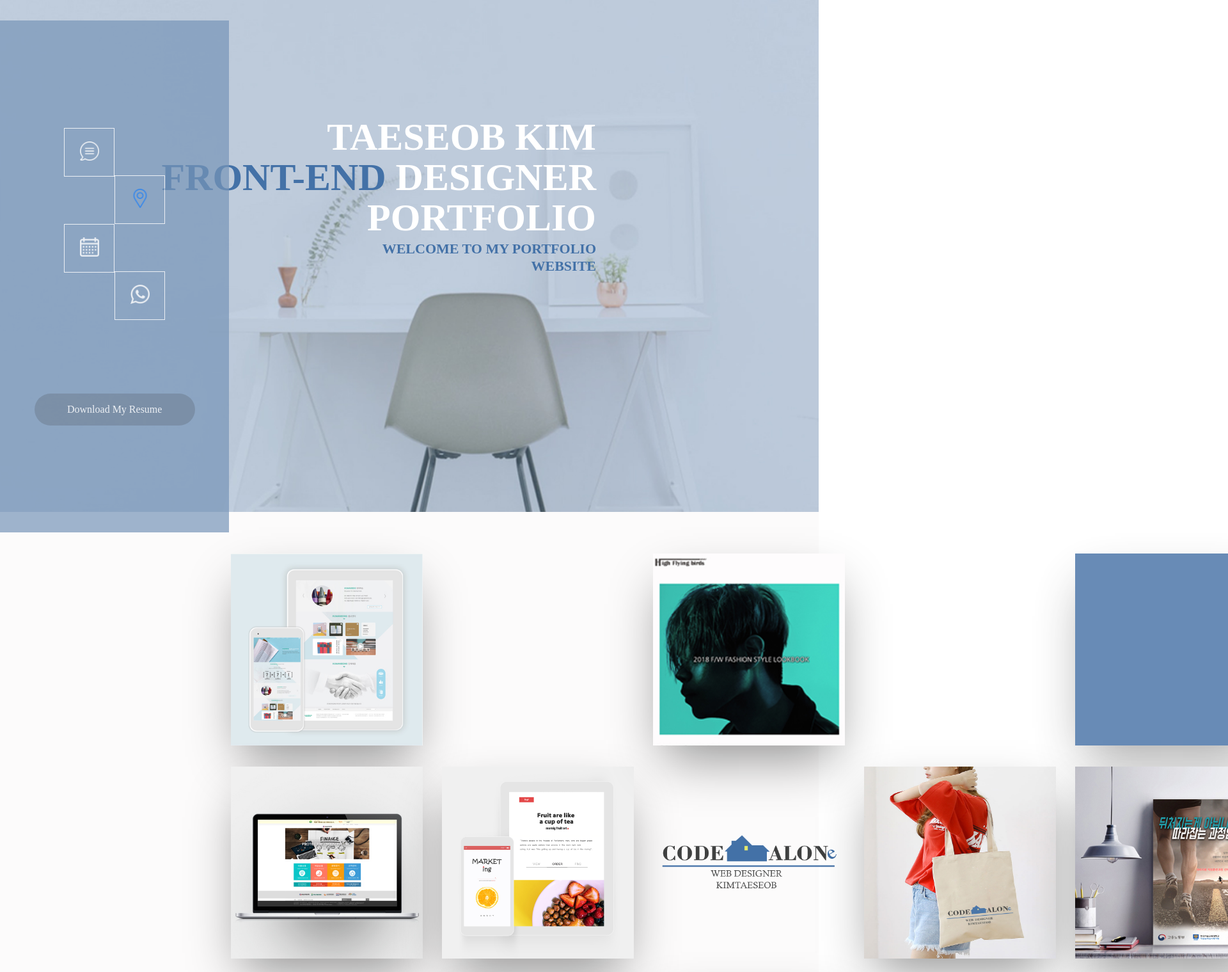
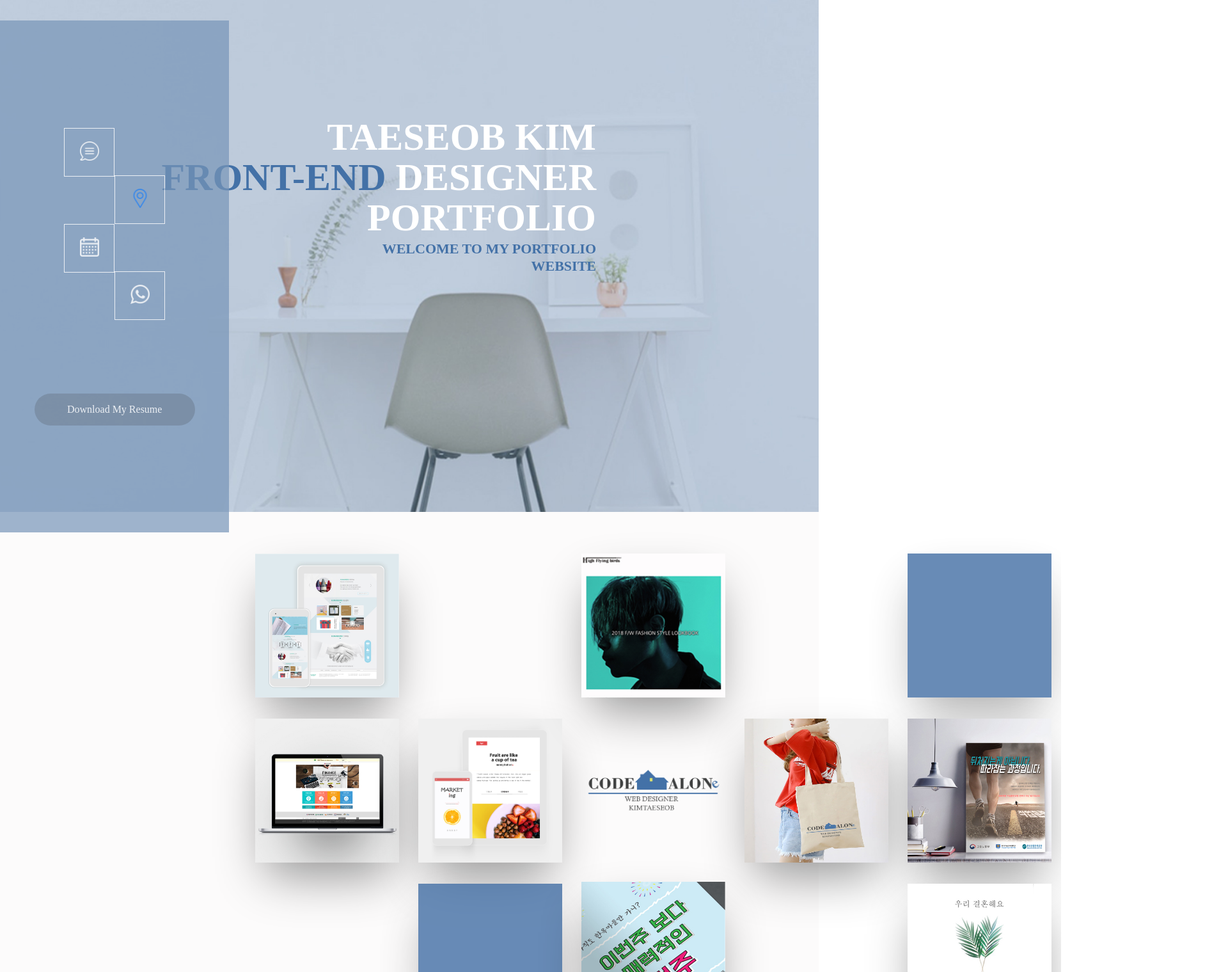
Before and after one commit to Taetiseob/Taetiseob.github.io, a plain HTML site: page index.html in a window 1280 px wide. Shown: the top 1519 px of the page at 64% size, 1920 px wide, since content can reach past the window. Drawn offline with Linux system fonts and the light colour scheme.

Commit message:
Portfolio size Change

```diff
--- a/css/Portfolio.css
+++ b/css/Portfolio.css
@@ -7,7 +7,7 @@ body
     #Port_Wrap
     {
     margin:50px 0 0 auto;
-    width:73%;
+    width:70%;
     display:flex;
     flex-flow:row nowrap;
     align-items:space-around;
@@ -19,8 +19,8 @@ body
     list-style: none;
 }
 .tile_athor{
-    width:300px;
-    height:300px;
+    width:225px;
+    height:225px;
     margin:15px;
     background-color:#436fa5;
     opacity:0.8;
@@ -32,8 +32,8 @@ body
     box-shadow: 0px 35px 77px -17px rgba(0,0,0,0.44);
     overflow:hidden;
 }.tile_none{
-    width:300px;
-    height:300px;
+    width:225px;
+    height:225px;
     margin:15px;
     background:none;
     display:inline-block;
@@ -52,8 +52,8 @@ body
     flex-flow: column nowrap;
     justify-content: center;
     align-items:center;
-    width:300px;
-    height:300px;
+    width:225px;
+    height:225px;
     margin:15px;
     text-align: center;
     position:relative;
@@ -63,8 +63,8 @@ body
 }
     .tile
     {
-    width:300px;
-    height:300px;
+    width:225px;
+    height:225px;
     margin:15px;
     background-color:#284567;
     display:inline-block;
@@ -111,9 +111,10 @@ body
     }
     .tile p
     {
+        font-size:0.8rem;
     font-weight:300;
     margin:20px 0 0 0;
-    line-height: 25px;
+    line-height: 20px;
     /*   opacity:0; */
     transform: translateX(-200px);
     transition-delay: 0.2s;
```
